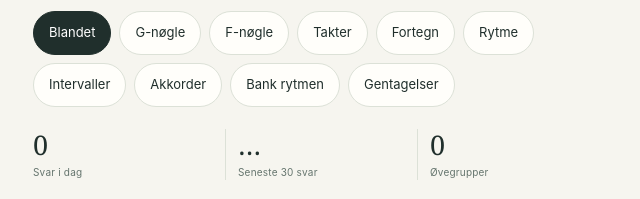
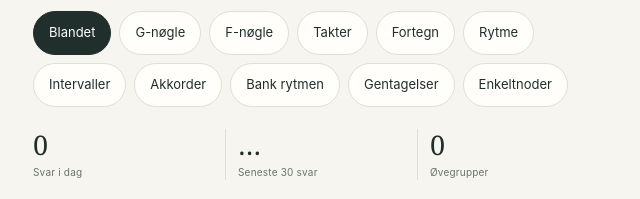
Before and after one commit to MGforever26/klaver, a website with bundled scripts: page nodevaerk/index.html in a window 1280 px wide. Shown: the part 1180-1379 px from the top of the page, 319-959 px from the left. Built offline with nearby package versions, Linux system fonts and the light colour scheme.

Commit message:
Load independent fluency practice after existing app

```diff
--- a/nodevaerk/index.html
+++ b/nodevaerk/index.html
@@ -3,7 +3,7 @@
 <head>
 <meta charset="utf-8"><meta name="viewport" content="width=device-width, initial-scale=1, viewport-fit=cover"><meta name="theme-color" content="#f6f5ef"><meta name="robots" content="noindex,nofollow"><meta name="description" content="Dit stille øverum til nodelæsning. Læs begge nøgler, lær af dine fejl og find musikken mellem tonerne."><title>Nodeværk · Dit klaveratelier</title>
 <link rel="apple-touch-icon" href="icon-180.png"><meta name="apple-mobile-web-app-capable" content="yes"><meta name="apple-mobile-web-app-status-bar-style" content="default"><link rel="manifest" href="manifest.json"><link rel="icon" href="icon.svg" type="image/svg+xml"><link rel="stylesheet" href="style.css">
-<script defer src="vendor/vexflow.js"></script><script defer src="engine.js"></script><script defer src="notation.js"></script><script defer src="curriculum.js"></script><script defer src="learning.js"></script><script defer src="repertoire.js"></script><script defer src="advanced.js"></script><script defer src="source_passages.js"></script><script defer src="app.js"></script><script defer src="studio.js"></script>
+<script defer src="vendor/vexflow.js"></script><script defer src="engine.js"></script><script defer src="notation.js"></script><script defer src="curriculum.js"></script><script defer src="learning.js"></script><script defer src="repertoire.js"></script><script defer src="advanced.js"></script><script defer src="source_passages.js"></script><script defer src="app.js"></script><script defer src="studio.js"></script><script defer src="fluency.js"></script>
 </head>
 <body><div id="app"><main class="loading"><div class="brand-mark">♪</div><h1>Nodeværk</h1><p>Vi gør noderne klar …</p></main></div><noscript>Slå JavaScript til for at bruge øvelserne.</noscript><div id="live" class="sr-only" aria-live="polite"></div><dialog id="modal"></dialog></body>
 </html>
```
